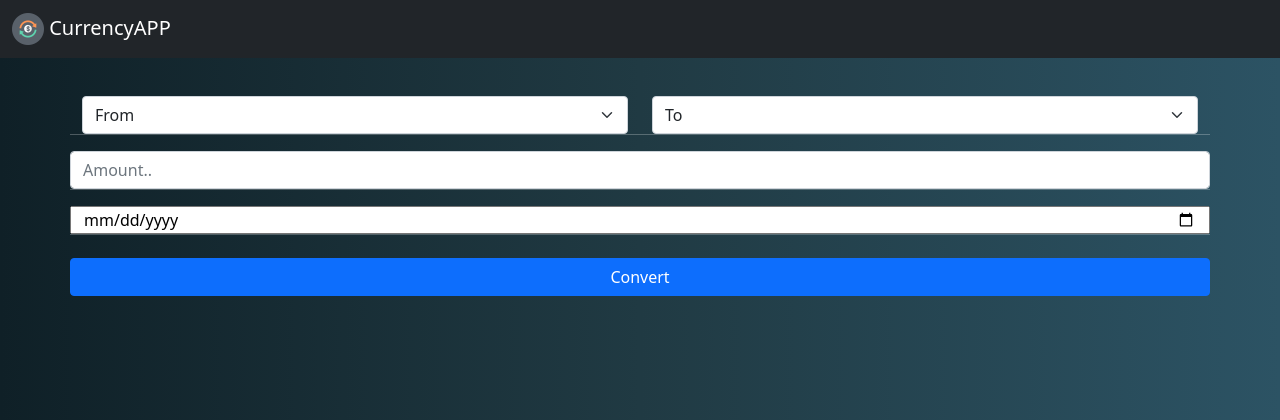
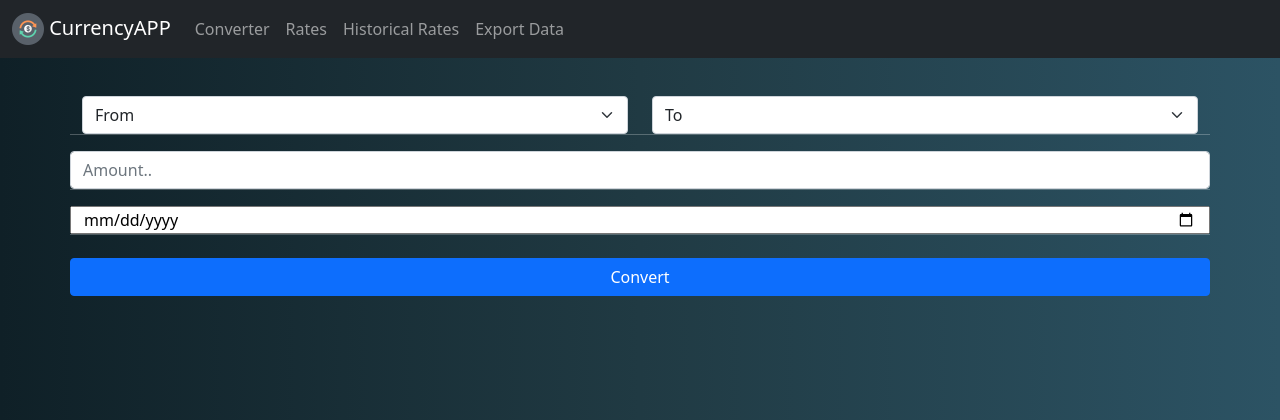
Before and after one commit to aesavas/CurrencyAPP, a Flask app: page /converter in a window 1280 px wide. Shown: the top 420 px of the page. Run offline with Flask 2, Linux system fonts and the light colour scheme; some libraries are stand-ins or nearby versions.

Commit message:
All rates page has been added.

```diff
--- a/server.py
+++ b/server.py
@@ -40,5 +40,16 @@ def converter():
         return render_template("pages/converter.html", unit=unit)
 
 
-# @app.route("/historical_rates",["GET","POST"])
-# def
+@app.route("/rates",methods=["GET","POST"])
+def allRates():
+    if request.method == "POST":
+        base = request.form.get("base")
+        apiData = c.latestRates(base)
+        data = {
+            "date" : datetime.datetime.strptime(apiData["date"],'%Y-%m-%d').strftime("%d %B %Y"),
+            "base" : apiData["base"],
+            "rates" : apiData["rates"]
+        }
+        return render_template("pages/allrates.html", unit=unit, data=data, selected=1)
+    else:
+        return render_template("pages/allrates.html", unit=unit)
--- a/static/API/currency.py
+++ b/static/API/currency.py
@@ -1,3 +1,4 @@
+from flask.globals import current_app
 import requests
 
 class Currency():
@@ -52,3 +53,7 @@ class Currency():
         symbols="&symbols="+toMoney
         current_url = self.basic_url + date + base + symbols
         return requests.get(current_url).json()["rates"]
+
+    def latestRates(self, base):
+        current_url = self.basic_url + "latest?base=" + base
+        return requests.get(current_url).json()
--- a/static/assets/style.css
+++ b/static/assets/style.css
@@ -2,3 +2,7 @@ body {
     background-image:linear-gradient(to right,#0F2027 , #203A43 ,#2C5364);
     color: white
 }
+
+th, tr {
+    color: white
+}
--- a/templates/includes/layout.html
+++ b/templates/includes/layout.html
@@ -10,6 +10,7 @@
 </head>
 <body>
     {% include "includes/navbar.html" %}
+    <br><br><br><br>
     <div class="container" >
         {% include "includes/message.html" %}
         {% block body_content %}
@@ -17,6 +18,7 @@
         {% endblock body_content %}
     </div>
 
-    <script src="https://cdn.jsdelivr.net/npm/bootstrap@5.0.0-beta1/dist/js/bootstrap.bundle.min.js" integrity="sha384-ygbV9kiqUc6oa4msXn9868pTtWMgiQaeYH7/t7LECLbyPA2x65Kgf80OJFdroafW" crossorigin="anonymous"></script>
+    <script src="https://cdn.jsdelivr.net/npm/@popperjs/core@2.5.4/dist/umd/popper.min.js" integrity="sha384-q2kxQ16AaE6UbzuKqyBE9/u/KzioAlnx2maXQHiDX9d4/zp8Ok3f+M7DPm+Ib6IU" crossorigin="anonymous"></script>
+    <script src="https://cdn.jsdelivr.net/npm/bootstrap@5.0.0-beta1/dist/js/bootstrap.min.js" integrity="sha384-pQQkAEnwaBkjpqZ8RU1fF1AKtTcHJwFl3pblpTlHXybJjHpMYo79HY3hIi4NKxyj" crossorigin="anonymous"></script>
 </body>
 </html>
--- a/templates/includes/navbar.html
+++ b/templates/includes/navbar.html
@@ -1,8 +1,24 @@
-<nav class="navbar navbar-dark bg-dark fixed-top">
+<nav class="navbar navbar-dark bg-dark fixed-top navbar-expand-md">
     <div class="container-fluid">
         <a href="/" class="navbar-brand">
             <img src="../static/assets/images/icon.png" alt="logo" width="32" height="32" class="d-inline-block align-top">
             CurrencyAPP
         </a>
+        <div class="collapse navbar-collapse">
+            <ul class="navbar-nav">
+                <li class="nav-item">
+                    <a href="/converter" class="nav-link">Converter</a>
+                </li>
+                <li class="nav-item">
+                    <a href="/rates" class="nav-link">Rates</a>
+                </li>
+                <li class="nav-item">
+                    <a href="#" class="nav-link">Historical Rates</a>
+                </li>
+                <li class="nav-item">
+                    <a href="#" class="nav-link">Export Data</a>
+                </li>
+            </ul>
+        </div>
     </div>
 </nav>
--- /dev/null
+++ b/templates/index.html
@@ -0,0 +1 @@
+{% extends "includes/layout.html" %}
--- a/templates/pages/converter.html
+++ b/templates/pages/converter.html
@@ -1,7 +1,7 @@
 {% extends "includes/layout.html" %}
 
 {% block body_content %}
-    <br><br><br><br>
+
     <form method="POST">
         <div class="row">
             <div class="col">
```
Also changed, not shown: templates/pages/allrates.html (added, +45 -0 lines).
